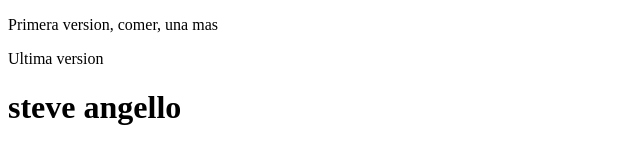
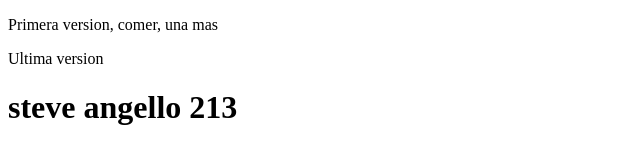
Before and after one commit to Johan-Lopez-Torres/Octubre, a plain HTML site: page index.html in a window 1280 px wide. Shown: the full height of the page, 0-640 px from the left. Drawn offline with Linux system fonts and the light colour scheme.

Commit message:
this is mindsde

```diff
--- a/index.html
+++ b/index.html
@@ -10,7 +10,7 @@
     <div>
       <p>Primera version, comer, una mas</p>
       <p>Ultima version</p>
-      <h1>steve angello</h1>
+      <h1>steve angello 213</h1>
     </div>
   </body>
 </html>
```
